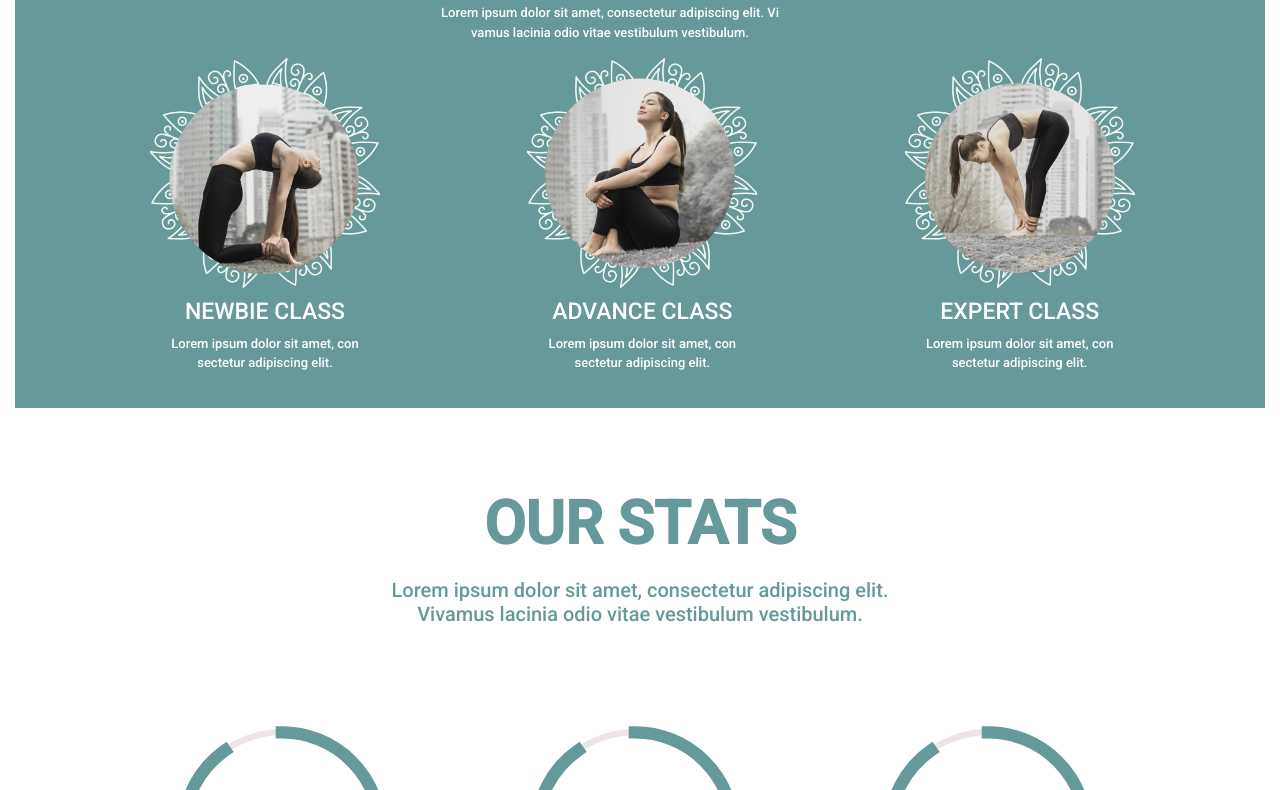
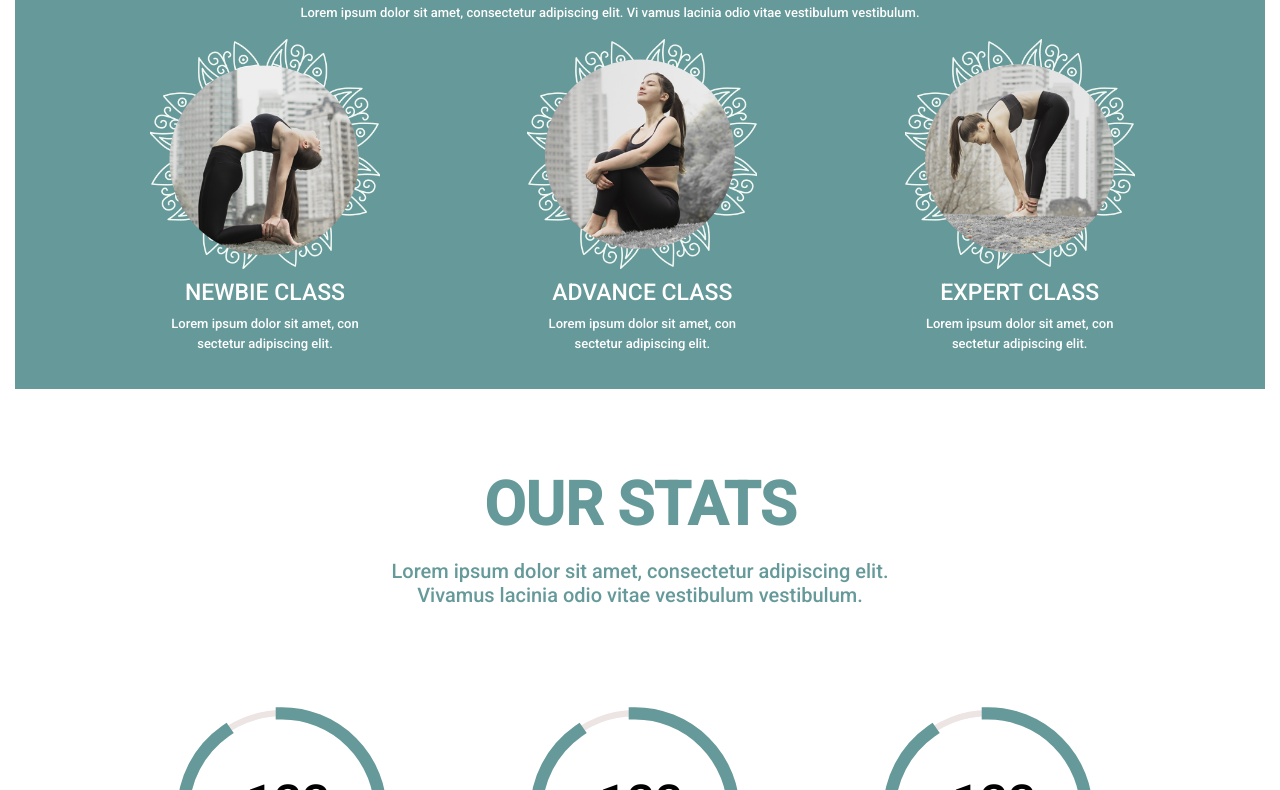
Before and after one commit to arijit6296/psdtohtml.github.io, a plain HTML site: page index.html in a window 1280 px wide. Shown: the part 674-1464 px from the top of the page. Drawn offline with nearby package versions, Linux system fonts and the light colour scheme; a script that the page names is missing.

Commit message:
Update index.html

```diff
--- a/index.html
+++ b/index.html
@@ -70,7 +70,7 @@
     <div class="col-md-12 col-11 mx-auto continer">
 
       <h1 class="heading">CHOOSE CLASS</h1>
-    <p> Lorem ipsum dolor sit amet, consectetur adipiscing elit. Vi </br> vamus lacinia odio vitae vestibulum vestibulum.  </p>
+    <p class="headi"> Lorem ipsum dolor sit amet, consectetur adipiscing elit. Vi vamus lacinia odio vitae vestibulum vestibulum.  </p>
       <div class="gallery">
 
         <div class="gallery-item">
```
